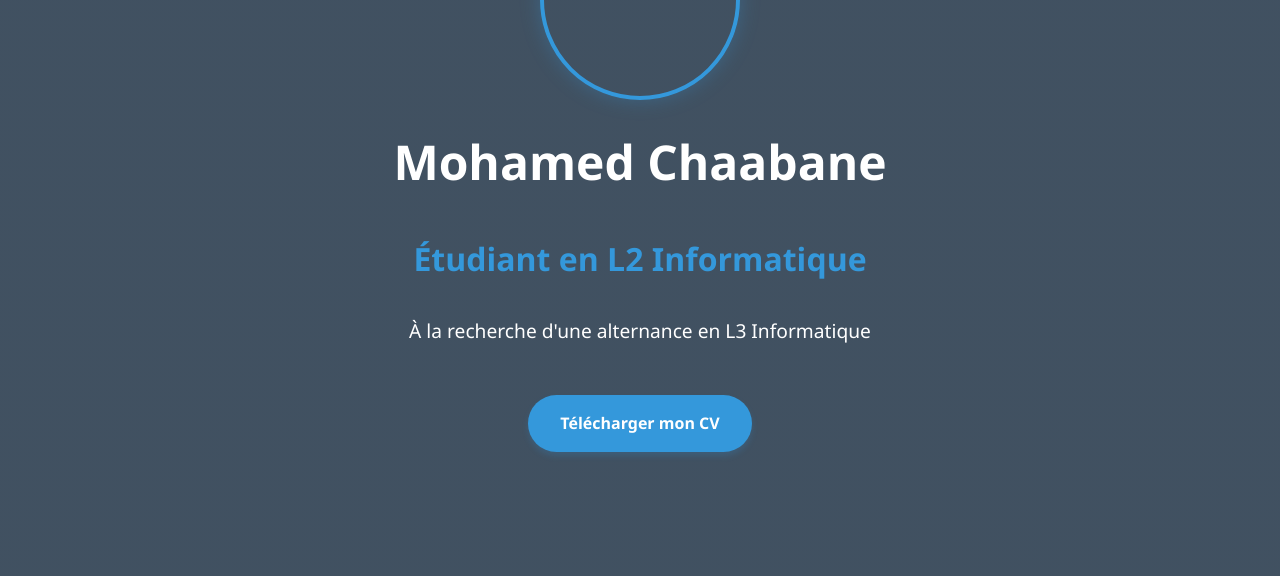
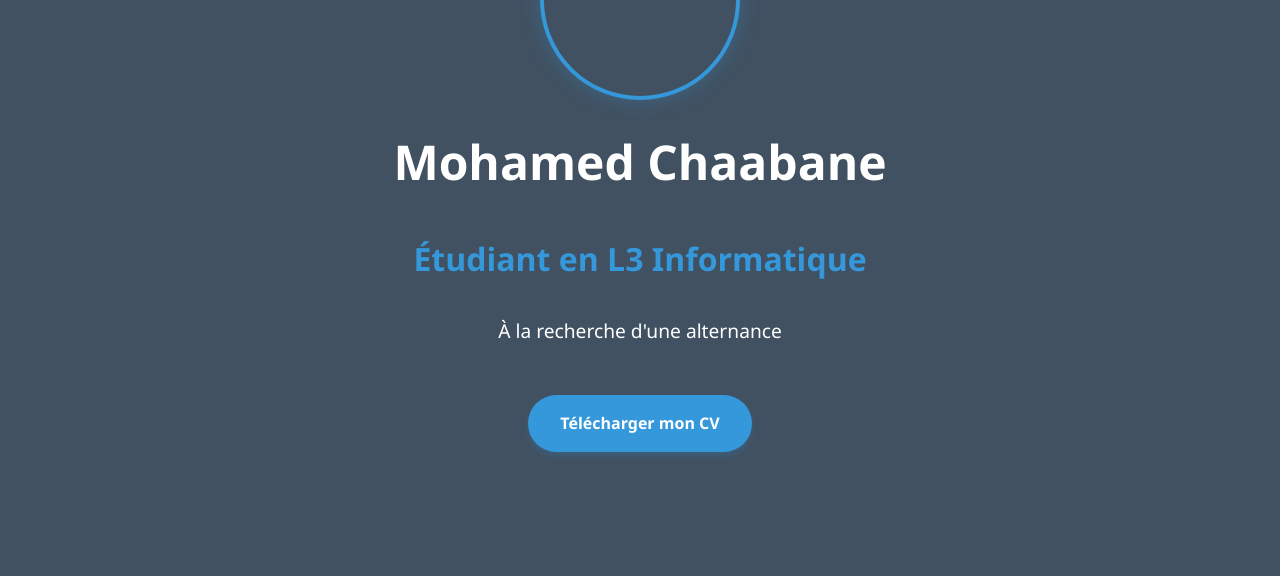
Before and after one commit to chaabaneInfo/PorteFolio, a website built with Vite: page index.html in a window 1280 px wide. Shown: the part 224-800 px from the top of the page. Built offline with nearby package versions, Linux system fonts and the light colour scheme; files whose address does not match are found by name.

Commit message:
Update index.html

```diff
--- a/index.html
+++ b/index.html
@@ -30,8 +30,8 @@
                     <img src="cv.jpg" alt="Mohamed Chaabane">
                 </div>
                 <h1>Mohamed Chaabane</h1>
-                <h2>Étudiant en L2 Informatique</h2>
-                <p>À la recherche d'une alternance en L3 Informatique</p>
+                <h2>Étudiant en L3 Informatique</h2>
+                <p>À la recherche d'une alternance</p>
                 <a href="CV_informatique.pdf" class="download-cv">Télécharger mon CV</a>
             </div>
         </div>
```
